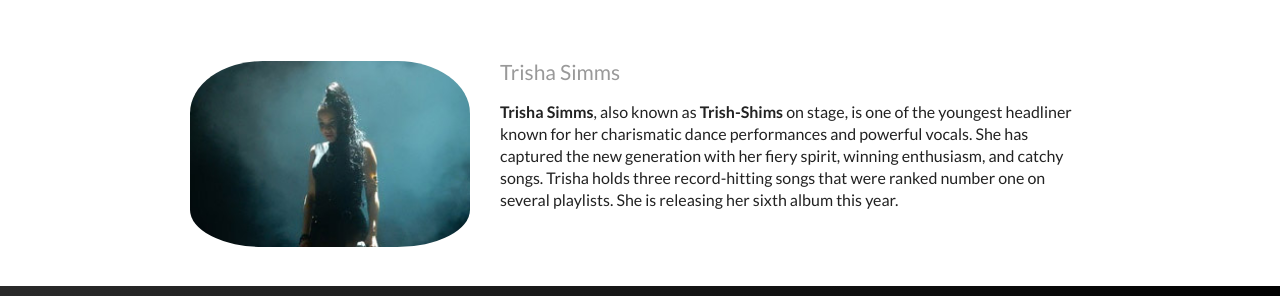
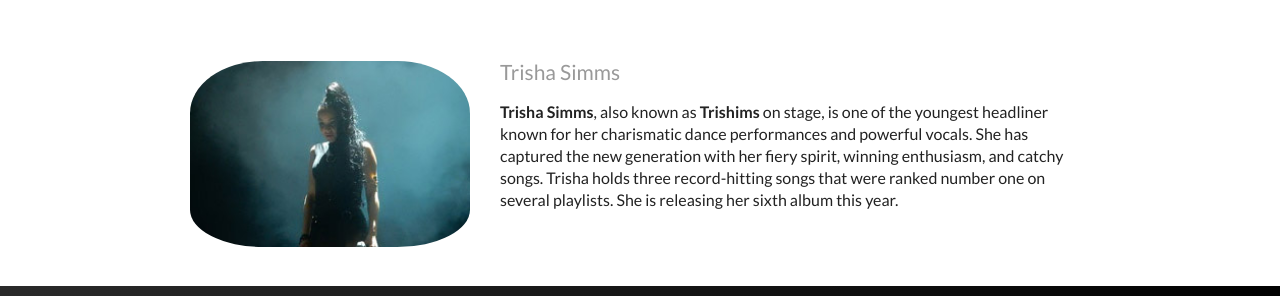
Before and after one commit to nuumu/nuumu.github.io, a Jekyll site: the page website/music/musicians.html, which Jekyll copies as it is, in a window 1280 px wide. Shown: the part 1015-1311 px from the top of the page. Built offline with Jekyll 4.4.1, drawn with Linux system fonts in a browser that asks for light colours.

Commit message:
Update musicians.html

```diff
--- a/website/music/musicians.html
+++ b/website/music/musicians.html
@@ -87,7 +87,7 @@
 			<div class="col-1-3"><img alt="Trisha Simms" src="images/musician/trisha-simms.jpg"></div><!--
           --><aside class="col-2-3">
 				<h3>Trisha Simms</h3>
-				<p><strong>Trisha Simms</strong>, also known as <strong>Trish-Shims</strong> on stage, is one of the youngest headliner known for her charismatic dance performances and powerful vocals. She has captured the new generation with her fiery spirit, winning enthusiasm, and catchy songs. Trisha holds three record-hitting songs that were ranked number one on several playlists. She is releasing her sixth album this year.</p>
+				<p><strong>Trisha Simms</strong>, also known as <strong>Trishims</strong> on stage, is one of the youngest headliner known for her charismatic dance performances and powerful vocals. She has captured the new generation with her fiery spirit, winning enthusiasm, and catchy songs. Trisha holds three record-hitting songs that were ranked number one on several playlists. She is releasing her sixth album this year.</p>
 			</aside>
 		</div>
 	</section>
```
